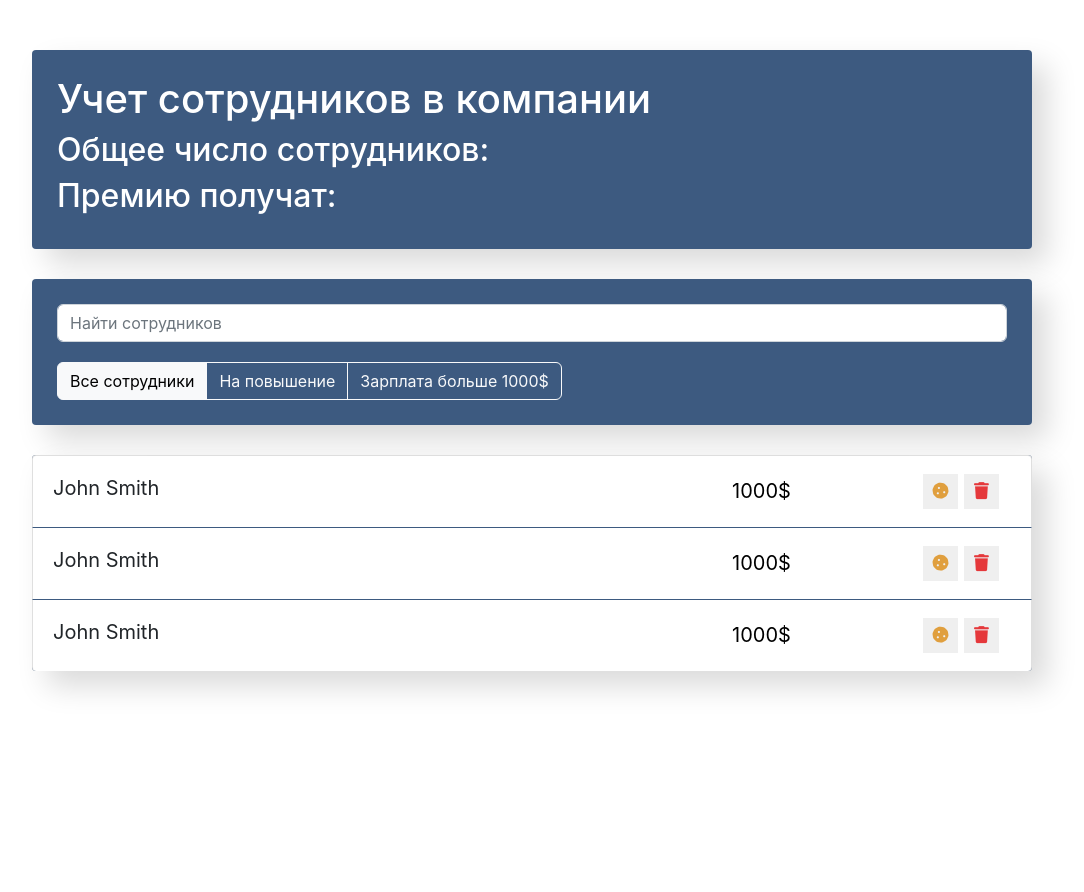
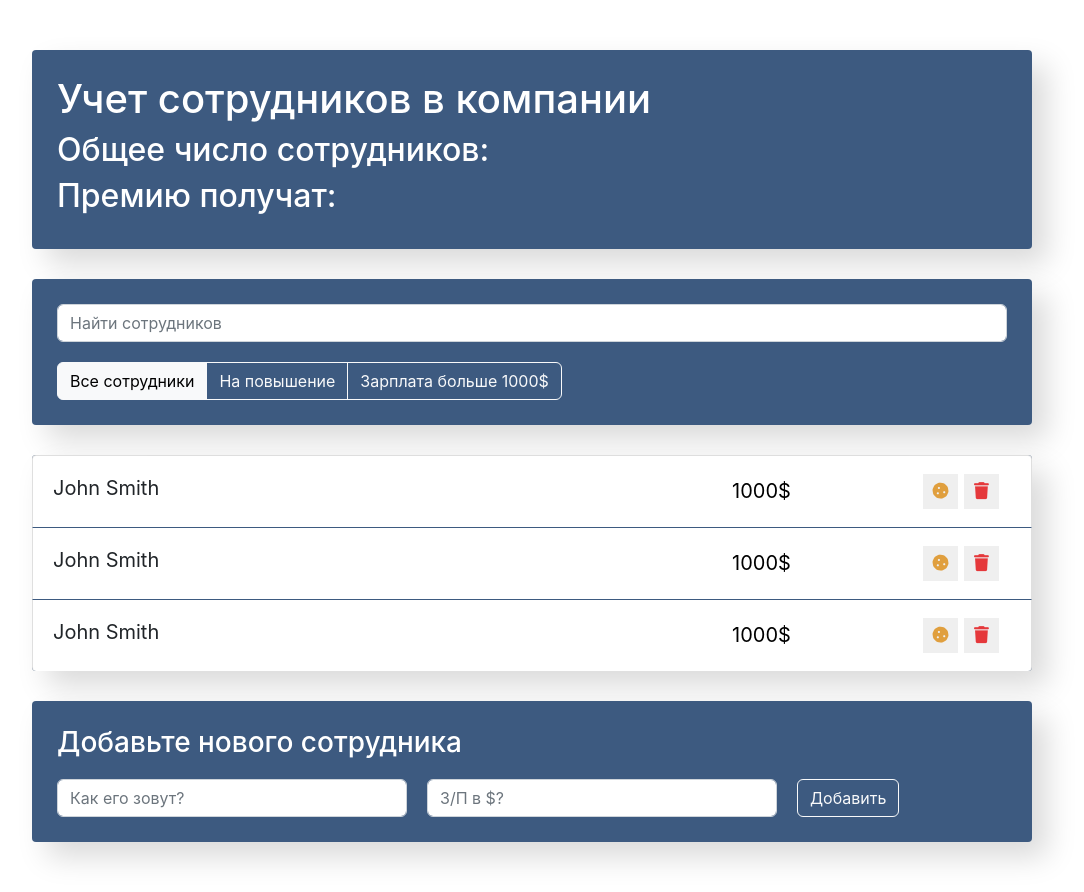
Before and after one commit to millisabel/udemy-react, a React (Create React App) app: page / in a window 1280 px wide. Shown: the whole page, without its empty margins (108-1192 px from the left). Before the commit the page ends 800 px from the top, so only its background shows below. Built offline with nearby package versions, Linux system fonts and the light colour scheme.

Commit message:
feat: add component EmployersAddForm

```diff
--- a/src/components/app/App.js
+++ b/src/components/app/App.js
@@ -4,6 +4,7 @@ import AppFilter from "../app-filter/app-filter";
 import EmployersList from "../employers-list/employers-list";
 
 import './app.css';
+import EmployersAddForm from "../employers-add-form/employers-add-form";
 
 function App() {
     return (
@@ -15,6 +16,7 @@ function App() {
                 <AppFilter/>
             </div>
             <EmployersList/>
+            <EmployersAddForm/>
         </div>
     );
 }
--- a/src/components/employers-add-form/employers-add-form.css
+++ b/src/components/employers-add-form/employers-add-form.css
@@ -0,0 +1,17 @@
+.app-add-form {
+    margin-top: 30px;
+    padding: 25px;
+    background-color: #3d5a80;
+    border-radius: 4px;
+    box-shadow: 15px 15px 30px rgba(0,0,0, .15);
+    color: #fff;
+}
+
+.add-form {
+    margin-top: 20px;
+}
+
+.add-form input {
+    width: 350px;
+    margin-right: 20px;
+}
--- a/src/components/employers-add-form/employers-add-form.js
+++ b/src/components/employers-add-form/employers-add-form.js
@@ -0,0 +1,23 @@
+import './employers-add-form.css';
+
+const EmployersAddForm = () => {
+    return (
+        <div className="app-add-form">
+            <h3>Добавьте нового сотрудника</h3>
+            <form
+                className="add-form d-flex">
+                <input type="text"
+                       className="form-control new-post-label"
+                       placeholder="Как его зовут?" />
+                <input type="number"
+                       className="form-control new-post-label"
+                       placeholder="З/П в $?" />
+
+                <button type="submit"
+                        className="btn btn-outline-light">Добавить</button>
+            </form>
+        </div>
+    );
+};
+
+export default EmployersAddForm;
```
